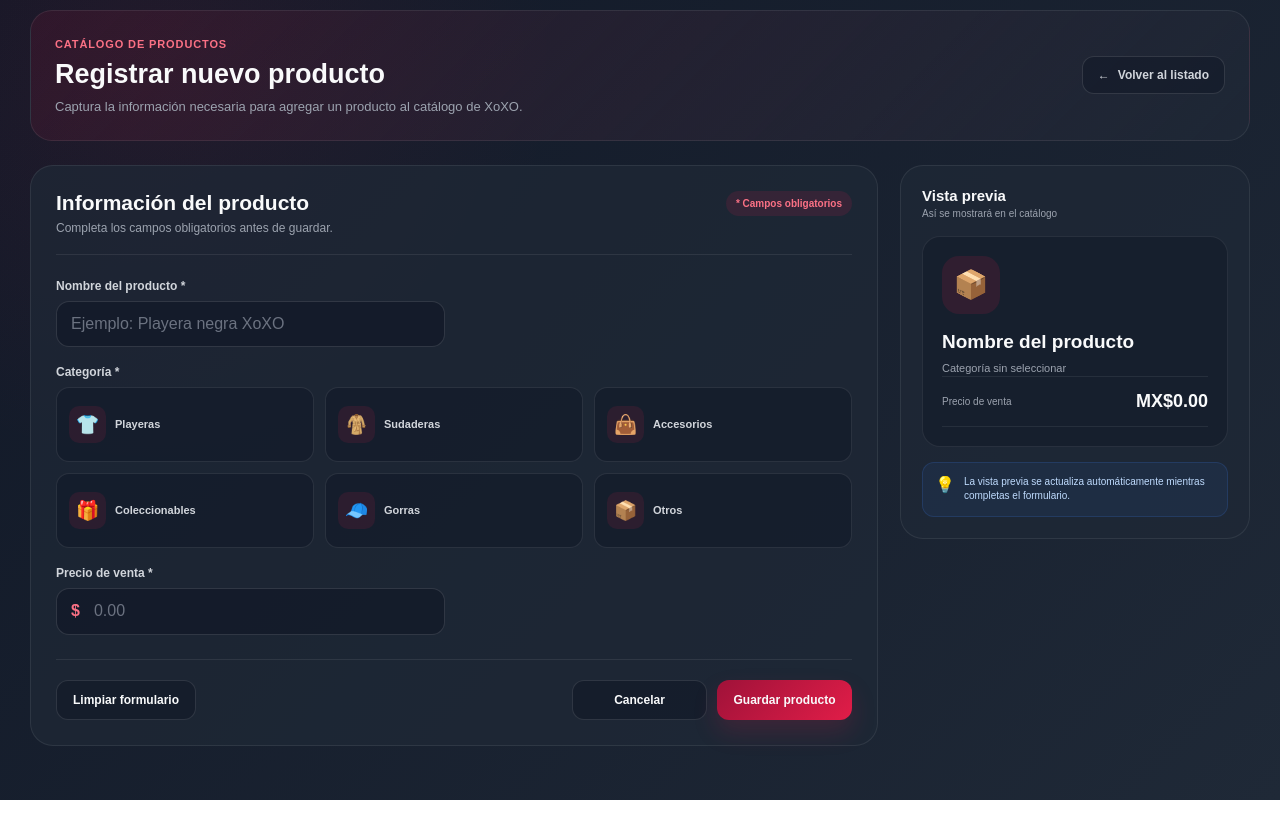
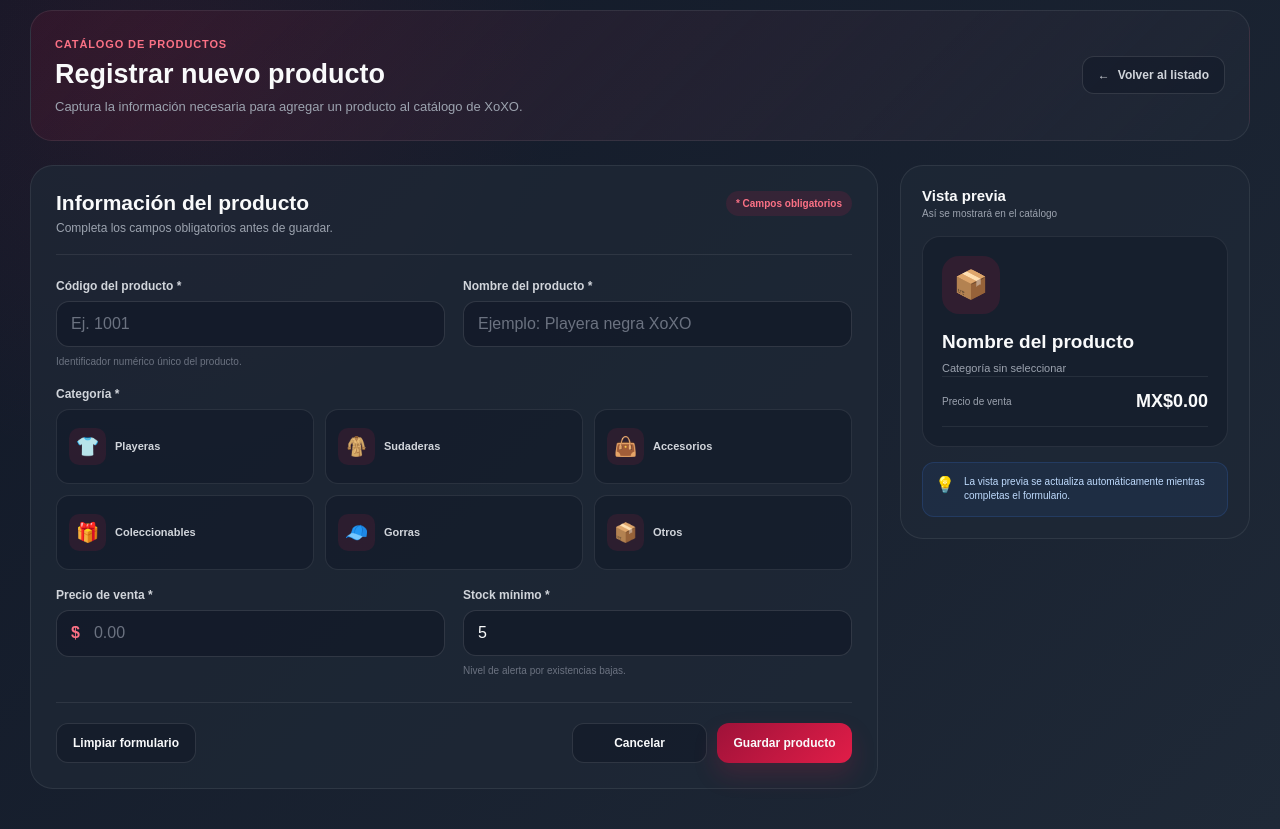
Before and after one commit to oguzmarc14/XOXO, an Angular app in the folder Frontend/: page /crear-producto in a window 1280 px wide. Before the commit the page ends 800 px from the top, so only its background shows below. Built offline with nearby package versions, Linux system fonts and the light colour scheme.

Commit message:
Restricción de gerente productos solo de su sucursal

```diff
--- a/Frontend/src/app/app.routes.ts
+++ b/Frontend/src/app/app.routes.ts
@@ -137,7 +137,7 @@ export const routes: Routes = [
     component: CrearProducto
   },
   {
-    path: 'editar-producto',
+    path: 'editar-producto/:id',
     component: EditarProducto
   },
 
--- a/Frontend/src/app/core/models/producto.model.ts
+++ b/Frontend/src/app/core/models/producto.model.ts
@@ -1,6 +1,9 @@
 export interface Producto {
   _id: string;
+  codigo: number;
   nombre: string;
   precio: number;
   categoria: string;
+  stockMinimo: number;
+  tiendaId?: string;
 }
--- a/Frontend/src/app/core/models/usuario.model.ts
+++ b/Frontend/src/app/core/models/usuario.model.ts
@@ -16,4 +16,5 @@ export interface Usuario {
   cargo: string;
   sucursal: string;
   avatar: string;
+  tiendaId?: string;
 }
--- a/Frontend/src/app/features/productos/crear-producto/crear-producto.html
+++ b/Frontend/src/app/features/productos/crear-producto/crear-producto.html
@@ -48,6 +48,28 @@
         (ngSubmit)="guardarProducto()"
       >
         <div class="form-grid">
+          <div class="form-group">
+            <label for="codigo">
+              Código del producto *
+            </label>
+
+            <input
+              id="codigo"
+              name="codigo"
+              type="number"
+              min="1"
+              step="1"
+              placeholder="Ej. 1001"
+              [(ngModel)]="codigo"
+              [disabled]="guardando"
+              required
+            />
+
+            <small>
+              Identificador numérico único del producto.
+            </small>
+          </div>
+
           <div class="form-group">
             <label for="nombre">
               Nombre del producto *
@@ -116,6 +138,28 @@
               />
             </div>
           </div>
+
+          <div class="form-group">
+            <label for="stockMinimo">
+              Stock mínimo *
+            </label>
+
+            <input
+              id="stockMinimo"
+              name="stockMinimo"
+              type="number"
+              min="0"
+              step="1"
+              placeholder="5"
+              [(ngModel)]="stockMinimo"
+              [disabled]="guardando"
+              required
+            />
+
+            <small>
+              Nivel de alerta por existencias bajas.
+            </small>
+          </div>
         </div>
 
         @if (mensajeError) {
@@ -179,6 +223,10 @@
           </div>
         </div>
 
+        @if (codigo) {
+          <span class="preview-code">#{{ codigo }}</span>
+        }
+
         <h3>{{ nombreVistaPrevia }}</h3>
 
         <span class="preview-category">
--- a/Frontend/src/app/features/productos/crear-producto/crear-producto.ts
+++ b/Frontend/src/app/features/productos/crear-producto/crear-producto.ts
@@ -1,8 +1,9 @@
 import { CommonModule } from '@angular/common';
-import { Component } from '@angular/core';
+import { Component, OnInit } from '@angular/core';
 import { FormsModule } from '@angular/forms';
 import { Router, RouterLink } from '@angular/router';
 import { ProductosService } from '../../../core/services/productos';
+import { UsuarioActualService } from '../../../core/services/usuario-actual';
 
 @Component({
   selector: 'app-crear-producto',
@@ -11,28 +12,40 @@ import { ProductosService } from '../../../core/services/productos';
   templateUrl: './crear-producto.html',
   styleUrl: './crear-producto.css'
 })
-export class CrearProducto {
+export class CrearProducto implements OnInit {
+  codigo: number | null = null;
   nombre = '';
   categoria = '';
   precio: number | null = null;
+  stockMinimo: number | null = 5;
 
   guardando = false;
   mensajeError = '';
   mensajeExito = '';
 
+  private tiendaId: string | undefined;
+
   categorias = [
-    { nombre: 'Playeras',      icono: '👕' },
-    { nombre: 'Sudaderas',     icono: '🧥' },
-    { nombre: 'Accesorios',    icono: '👜' },
-    { nombre: 'Coleccionables',icono: '🎁' },
-    { nombre: 'Gorras',        icono: '🧢' },
-    { nombre: 'Otros',         icono: '📦' }
+    { nombre: 'Playeras',       icono: '👕' },
+    { nombre: 'Sudaderas',      icono: '🧥' },
+    { nombre: 'Accesorios',     icono: '👜' },
+    { nombre: 'Coleccionables', icono: '🎁' },
+    { nombre: 'Gorras',         icono: '🧢' },
+    { nombre: 'Otros',          icono: '📦' }
   ];
 
   constructor(
     private productosService: ProductosService,
+    private usuarioActualService: UsuarioActualService,
     private router: Router
   ) {}
+
+  ngOnInit(): void {
+    const usuario = this.usuarioActualService.obtenerUsuario();
+    if (usuario.rol === 'gerente') {
+      this.tiendaId = usuario.tiendaId;
+    }
+  }
 
   get nombreVistaPrevia(): string {
     return this.nombre.trim() || 'Nombre del producto';
@@ -60,6 +73,11 @@ export class CrearProducto {
     this.mensajeError = '';
     this.mensajeExito = '';
 
+    if (this.codigo === null || Number(this.codigo) <= 0) {
+      this.mensajeError = 'El código del producto es obligatorio y debe ser mayor a cero.';
+      return;
+    }
+
     if (!this.nombre.trim()) {
       this.mensajeError = 'El nombre del producto es obligatorio.';
       return;
@@ -80,28 +98,38 @@ export class CrearProducto {
       return;
     }
 
+    if (this.stockMinimo === null || Number(this.stockMinimo) < 0) {
+      this.mensajeError = 'El stock mínimo no puede ser negativo.';
+      return;
+    }
+
     this.guardando = true;
 
     this.productosService.create({
+      codigo: Number(this.codigo),
       nombre: this.nombre.trim(),
       categoria: this.categoria,
-      precio: Number(this.precio)
+      precio: Number(this.precio),
+      stockMinimo: Number(this.stockMinimo),
+      tiendaId: this.tiendaId
     }).subscribe({
       next: () => {
         this.mensajeExito = 'El producto se registró correctamente.';
         setTimeout(() => this.router.navigate(['/lista-productos']), 900);
       },
       error: () => {
-        this.mensajeError = 'No fue posible guardar el producto.';
+        this.mensajeError = 'No fue posible guardar el producto. Verifica que el código no esté duplicado.';
         this.guardando = false;
       }
     });
   }
 
   limpiarFormulario(): void {
+    this.codigo = null;
     this.nombre = '';
     this.categoria = '';
     this.precio = null;
+    this.stockMinimo = 5;
     this.mensajeError = '';
     this.mensajeExito = '';
   }
--- a/Frontend/src/app/features/productos/editar-producto/editar-producto.html
+++ b/Frontend/src/app/features/productos/editar-producto/editar-producto.html
@@ -6,9 +6,7 @@
           Catálogo de productos
         </span>
 
-        <h2>
-          Editar producto
-        </h2>
+        <h2>Editar producto</h2>
 
         <p>
           Actualiza la información, precio y categoría
@@ -30,11 +28,8 @@
   @if (!productoEncontrado) {
     <section class="not-found-card">
       <div class="not-found-icon">⚠️</div>
-
       <h2>Producto no disponible</h2>
-
       <p>{{ mensajeError }}</p>
-
       <button type="button" (click)="volverAlListado()">
         Volver al listado de productos
       </button>
@@ -69,6 +64,28 @@
         >
           <div class="form-grid">
             <div class="form-group">
+              <label for="codigo">
+                Código del producto *
+              </label>
+
+              <input
+                id="codigo"
+                name="codigo"
+                type="number"
+                min="1"
+                step="1"
+                placeholder="Ej. 1001"
+                [(ngModel)]="codigo"
+                [disabled]="guardando"
+                required
+              />
+
+              <small>
+                El código debe ser único dentro del catálogo.
+              </small>
+            </div>
+
+            <div class="form-group">
               <label for="nombre">
                 Nombre del producto *
               </label>
@@ -97,12 +114,8 @@
                     [disabled]="guardando"
                     (click)="seleccionarCategoria(item)"
                   >
-                    <span class="category-icon">
-                      {{ item.icono }}
-                    </span>
-
+                    <span class="category-icon">{{ item.icono }}</span>
                     <span>{{ item.nombre }}</span>
-
                     @if (categoria === item.nombre) {
                       <span class="category-check">✓</span>
                     }
@@ -131,6 +144,28 @@
                   required
                 />
               </div>
+            </div>
+
+            <div class="form-group">
+              <label for="stockMinimo">
+                Stock mínimo *
+              </label>
+
+              <input
+                id="stockMinimo"
+                name="stockMinimo"
+                type="number"
+                min="0"
+                step="1"
+                placeholder="5"
+                [(ngModel)]="stockMinimo"
+                [disabled]="guardando"
+                required
+              />
+
+              <small>
+                Nivel utilizado para generar alertas.
+              </small>
             </div>
           </div>
 
@@ -182,18 +217,17 @@
       <aside class="product-preview-card">
         <div class="preview-heading">
           <span>Vista previa actualizada</span>
-
-          <small>
-            Revisa el resultado antes de guardar
-          </small>
+          <small>Revisa el resultado antes de guardar</small>
         </div>
 
         <article class="product-preview">
           <div class="preview-top">
-            <div class="product-icon">
-              {{ iconoCategoria }}
-            </div>
+            <div class="product-icon">{{ iconoCategoria }}</div>
           </div>
+
+          @if (codigo) {
+            <span class="preview-code">#{{ codigo }}</span>
+          }
 
           <h3>{{ nombreVistaPrevia }}</h3>
 
@@ -203,7 +237,6 @@
 
           <div class="preview-price">
             <span>Precio de venta</span>
-
             <strong>
               {{ precioVistaPrevia | currency:'MXN':'symbol':'1.2-2' }}
             </strong>
@@ -220,11 +253,7 @@
 
           <div>
             <strong>
-              {{
-                hayCambios
-                  ? 'Hay cambios pendientes'
-                  : 'Información sin modificar'
-              }}
+              {{ hayCambios ? 'Hay cambios pendientes' : 'Información sin modificar' }}
             </strong>
 
             <p>
--- a/Frontend/src/app/features/productos/editar-producto/editar-producto.ts
+++ b/Frontend/src/app/features/productos/editar-producto/editar-producto.ts
@@ -15,9 +15,11 @@ import { Producto } from '../../../core/models/producto.model';
 export class EditarProducto implements OnInit {
   productoOriginal: Producto | null = null;
 
+  codigo: number | null = null;
   nombre = '';
   categoria = '';
   precio: number | null = null;
+  stockMinimo: number | null = null;
 
   guardando = false;
   productoEncontrado = false;
@@ -67,9 +69,11 @@ export class EditarProducto implements OnInit {
   get hayCambios(): boolean {
     if (!this.productoOriginal) return false;
     return (
+      Number(this.codigo) !== this.productoOriginal.codigo ||
       this.nombre.trim() !== this.productoOriginal.nombre ||
       this.categoria !== this.productoOriginal.categoria ||
-      Number(this.precio) !== this.productoOriginal.precio
+      Number(this.precio) !== this.productoOriginal.precio ||
+      Number(this.stockMinimo) !== this.productoOriginal.stockMinimo
     );
   }
 
@@ -85,6 +89,11 @@ export class EditarProducto implements OnInit {
 
     if (!this.productoOriginal) {
       this.mensajeError = 'No se encontró el producto que deseas editar.';
+      return;
+    }
+
+    if (this.codigo === null || Number(this.codigo) <= 0) {
+      this.mensajeError = 'El código del producto es obligatorio y debe ser mayor a cero.';
       return;
     }
 
@@ -108,6 +117,11 @@ export class EditarProducto implements OnInit {
       return;
     }
 
+    if (this.stockMinimo === null || Number(this.stockMinimo) < 0) {
+      this.mensajeError = 'El stock mínimo no puede ser negativo.';
+      return;
+    }
+
     if (!this.hayCambios) {
       this.mensajeError = 'No se detectaron cambios para guardar.';
       return;
@@ -116,9 +130,12 @@ export class EditarProducto implements OnInit {
     this.guardando = true;
 
     this.productosService.update(this.productoOriginal._id, {
+      codigo: Number(this.codigo),
       nombre: this.nombre.trim(),
       categoria: this.categoria,
-      precio: Number(this.precio)
+      precio: Number(this.precio),
+      stockMinimo: Number(this.stockMinimo),
+      tiendaId: this.productoOriginal.tiendaId
     }).subscribe({
       next: () => {
         this.mensajeExito = 'Los cambios del producto se guardaron correctamente.';
@@ -157,8 +174,10 @@ export class EditarProducto implements OnInit {
   }
 
   private cargarFormulario(producto: Producto): void {
+    this.codigo = producto.codigo;
     this.nombre = producto.nombre;
     this.categoria = producto.categoria;
     this.precio = producto.precio;
+    this.stockMinimo = producto.stockMinimo;
   }
 }
--- a/Frontend/src/app/features/productos/lista-productos/lista-productos.html
+++ b/Frontend/src/app/features/productos/lista-productos/lista-productos.html
@@ -143,6 +143,7 @@
               </div>
 
               <div class="product-information">
+                <span class="product-code">#{{ producto.codigo }}</span>
                 <h3>{{ producto.nombre }}</h3>
                 <span class="product-category">{{ producto.categoria }}</span>
               </div>
@@ -153,6 +154,14 @@
 
                   <strong>
                     {{ producto.precio | currency:'MXN':'symbol':'1.2-2' }}
+                  </strong>
+                </div>
+
+                <div>
+                  <span>Stock mínimo</span>
+
+                  <strong>
+                    {{ producto.stockMinimo }}
                   </strong>
                 </div>
               </div>
```
Also changed, not shown: Frontend/src/app/core/services/productos.ts (+6 -3 lines), Frontend/src/app/core/services/usuario-actual.ts (+13 -0 lines), Frontend/src/app/features/auth/login/login.ts (+22 -0 lines), Frontend/src/app/features/productos/lista-productos/lista-productos.ts (+11 -2 lines), 2 other files (tests, documents, lock files or other folders).
